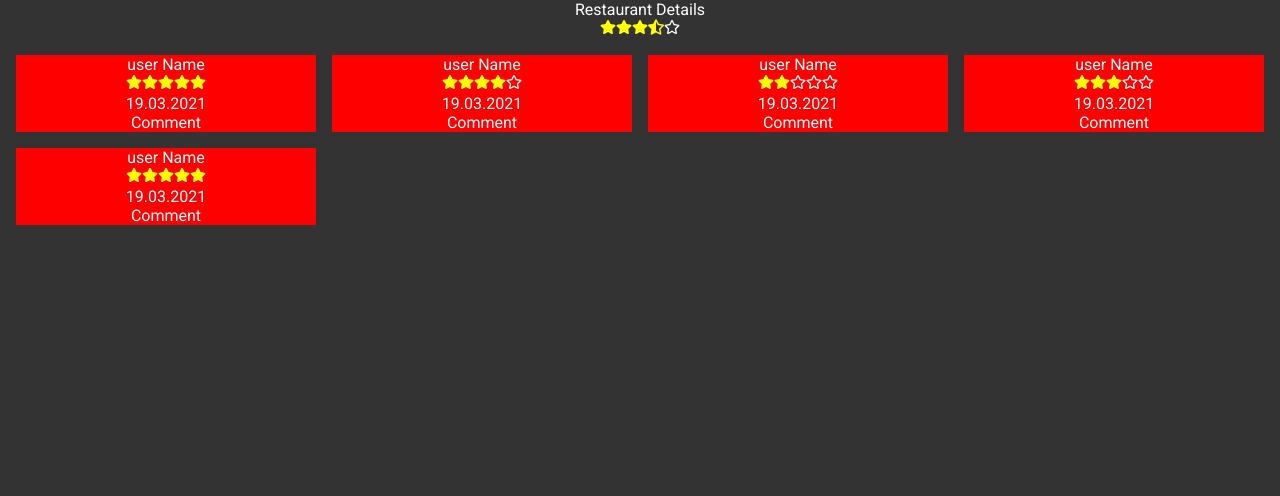
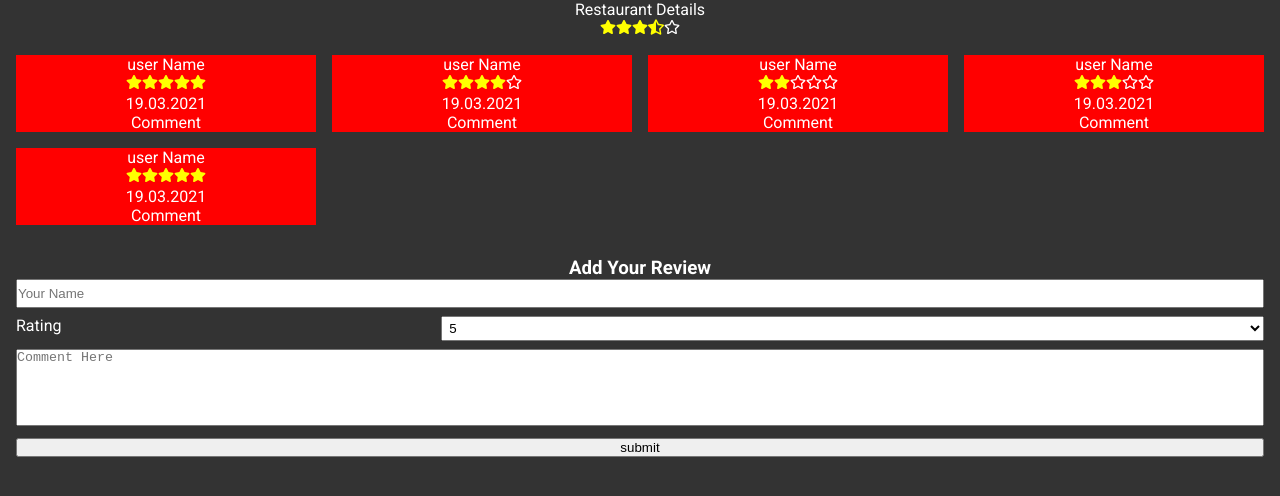
Before and after one commit to turkaytunc/pelp, a React (Create React App) app in the folder frontend/: page /restaurant/1 in a window 1280 px wide. Shown: the top 496 px of the page. Built offline with nearby package versions, Linux system fonts and the light colour scheme.

Commit message:
add: add-review component styles

```diff
--- a/frontend/src/components/add-review/AddReview.tsx
+++ b/frontend/src/components/add-review/AddReview.tsx
@@ -1,17 +1,30 @@
-import React from 'react';
+import React, { useState } from 'react';
 import './add-reviews.scss';
 
 const AddReview = (): React.ReactElement => {
+  const [username, setUsername] = useState('');
+  const [comment, setComment] = useState('');
+
+  const handleSubmit = (event: React.FormEvent) => {
+    event.preventDefault();
+    console.table({ username, comment });
+  };
   return (
-    <form>
-      <label htmlFor="review-name-input">
-        <input type="text" id="review-name-input" placeholder="Name" />
+    <form onSubmit={(event) => handleSubmit(event)} className="add-review-form">
+      <h3>Add Your Review</h3>
+      <label htmlFor="review-username-input">
+        <input
+          className="add-review-username"
+          onChange={(event) => setUsername(event.target.value)}
+          type="text"
+          id="review-username-input"
+          placeholder="Your Name"
+          value={username}
+        />
       </label>
-      <label htmlFor="review-comment-input">
-        <textarea id="review-comment-input" />
-      </label>
-      <label htmlFor="review-rating">
-        <select name="review-rating" id="review-rating">
+      <label className="add-review-label" htmlFor="review-rating">
+        <p>Rating</p>
+        <select className="add-review-rating" name="review-rating" id="review-rating" value="5">
           <option value="1">1</option>
           <option value="2">2</option>
           <option value="3">3</option>
@@ -19,6 +32,19 @@ const AddReview = (): React.ReactElement => {
           <option value="5">5</option>
         </select>
       </label>
+      <label htmlFor="review-comment-input">
+        <textarea
+          onChange={(event) => setComment(event.target.value)}
+          className="add-review-textarea"
+          id="review-comment-input"
+          placeholder="Comment Here"
+          maxLength={20}
+          cols={20}
+          rows={5}
+          value={comment}
+        />
+      </label>
+      <button type="submit">submit</button>
     </form>
   );
 };
--- a/frontend/src/components/add-review/add-reviews.scss
+++ b/frontend/src/components/add-review/add-reviews.scss
@@ -0,0 +1,34 @@
+.add-review-form {
+  display: flex;
+  flex-direction: column;
+  width: 100%;
+  padding: 1rem;
+
+  label {
+    margin-bottom: 0.5rem;
+  }
+}
+
+.add-review-label {
+  display: flex;
+  p {
+    flex: 1;
+    text-align: left;
+    margin-right: 1rem;
+  }
+}
+
+.add-review-username {
+  width: 100%;
+  padding: 0.3rem 0;
+}
+
+.add-review-rating {
+  flex: 2;
+  padding: 0.2rem 0 0.2rem 0.2rem;
+}
+
+.add-review-textarea {
+  width: 100%;
+  resize: none;
+}
--- a/frontend/src/components/restaurant-details/RestaurantDetails.tsx
+++ b/frontend/src/components/restaurant-details/RestaurantDetails.tsx
@@ -1,6 +1,6 @@
 import React from 'react';
 import './restaurant-details.scss';
-import { ReviewCard, StarRate } from 'src/components';
+import { AddReview, ReviewCard, StarRate } from 'src/components';
 
 const RestaurantDetails = (): React.ReactElement => {
   return (
@@ -14,6 +14,7 @@ const RestaurantDetails = (): React.ReactElement => {
         <ReviewCard rating={3} />
         <ReviewCard rating={5} />
       </div>
+      <AddReview />
     </div>
   );
 };
```
